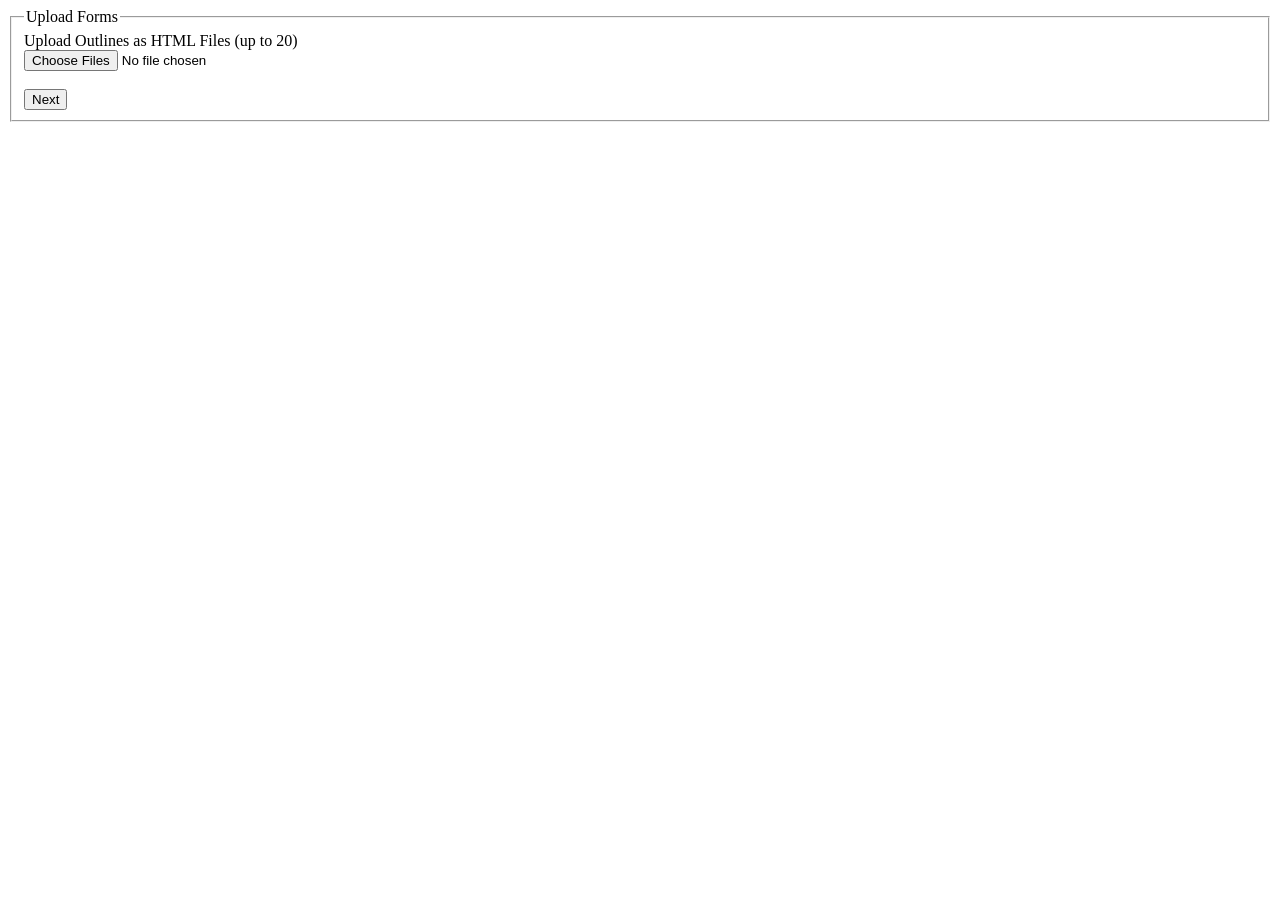
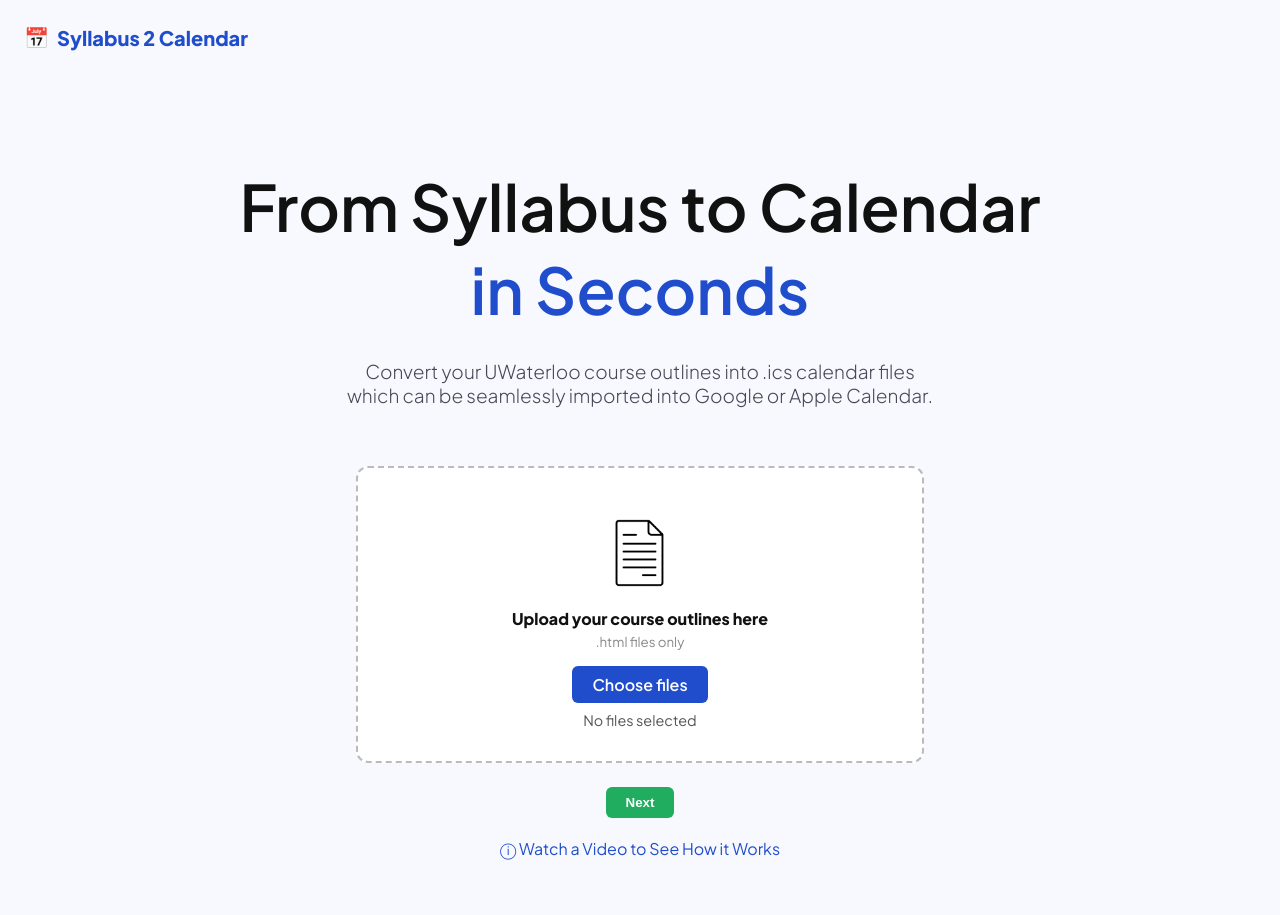
Before and after one commit to Keeret-Mahi/outline-to-calendar, a Flask app: page / in a window 1280 px wide. Before the commit the page ends 122 px from the top, so only its background shows below. Run offline with Flask 3, Linux system fonts and the light colour scheme; some libraries are stand-ins or nearby versions.

Commit message:
Upload Page CSS Added

```diff
--- /dev/null
+++ b/static/styles/upload.css
@@ -0,0 +1,110 @@
+/* ---------- Base layout & typography ---------- */
+body {
+  margin: 0;
+  padding: 40px 20px;
+  font-family: "Plus Jakarta Sans", sans-serif;
+  background: #F7F9FE;
+  color: #111;
+  display: flex;
+  flex-direction: column;
+  align-items: center;
+}
+
+.logo {
+  position: absolute;
+  top: 24px;
+  left: 24px;
+  display: flex;
+  align-items: center;
+  font-size: 20px;
+  font-weight: bold;
+  color: #204dcc;
+}
+
+.logo span { margin-left: 8px; }
+
+h1 {
+  margin-top: 125px;
+  font-size: 64px;
+  font-weight: 600;
+  line-height: 1.3;
+  text-align: center;
+}
+
+h1 span { color: #204dcc; }
+
+p.subtitle {
+  margin-top: -15px;
+  max-width: 600px;
+  font-size: 19px;
+  font-weight: 300;
+  text-align: center;
+  color: #484958;
+}
+
+/* ---------- Upload / drag‑and‑drop box ---------- */
+.upload-box {
+  border: 2px dashed #bbb;
+  border-radius: 12px;
+  background: #fff;
+  width: 500px;
+  padding: 2rem;
+  margin: 40px auto 1.5rem;   /* centers the box */
+  text-align: center;
+  transition: background-color .25s ease;
+}
+
+.upload-box:hover,
+.upload-box.highlight {
+  background: #eef3fd;
+  border-color: #5f86e0;
+  cursor: pointer;
+}
+
+.form-icon {
+    display: block;
+    margin: 0 auto;
+    width: 65px;
+    margin-bottom: 5px;
+    margin-top: 5px;
+}
+
+.upload-text small { color: #888; display: block; margin-top: 4px; }
+
+/* ---------- Custom choose button & file count ---------- */
+.choose-btn,
+.submit-button {
+  padding: .5rem 1.25rem;
+  border: none;
+  border-radius: 6px;
+  font-weight: 600;
+  cursor: pointer;
+}
+
+.choose-btn        { background: #204dcc; color: #fff; display: inline-block; margin-top: 1rem; }
+.choose-btn:hover  { background: #183cb8; }
+
+.file-name {
+  font-size: .9rem;
+  color: #555;
+  margin-top: .5rem;
+  text-align: center;
+  display: block;             /* new line under button */
+}
+
+/* ---------- “Next” button (outside box) ---------- */
+.next-wrapper   { margin-top: 1.25rem; text-align: center; }
+
+.submit-button  { background: #20ad5f; color: #fff; }
+.submit-button:hover { background: #179152; }
+
+/* ---------- Video hint link ---------- */
+.video-hint {
+  margin-top: 20px;
+  font-size: 16px;
+  font-weight: 500;
+  color: #204dcc;
+  cursor: pointer;
+}
+
+.video-hint:hover { text-decoration: underline; font-weight: 600; }
--- a/templates/upload.html
+++ b/templates/upload.html
@@ -1,26 +1,99 @@
 <!DOCTYPE html>
 <html lang="en">
 <head>
-    <meta charset="UTF-8">
-    <meta name="viewport" content="width=device-width, initial-scale=1.0">
-    <title>Outlines -> Calendar</title>
+  <meta charset="UTF-8" />
+  <meta name="viewport" content="width=device-width, initial-scale=1.0"/>
+  <title>Syllabus Calendar</title>
+
+  <!-- main CSS -->
+  <link rel="stylesheet" href="{{ url_for('static', filename='styles/upload.css') }}">
+
+  <!-- Plus Jakarta Sans -->
+  <link rel="preconnect" href="https://fonts.googleapis.com">
+  <link rel="preconnect" href="https://fonts.gstatic.com" crossorigin>
+  <link href="https://fonts.googleapis.com/css2?family=Plus+Jakarta+Sans:wght@300;400;600;800&display=swap" rel="stylesheet">
 </head>
 <body>
-    <div class="content-section">
-        <form method="POST" enctype="multipart/form-data" action="">
-            {{ form.hidden_tag() }}
-            <fieldset>
-                <legend>Upload Forms</legend>
-                <div class="form-group">
-                    {{ form.outlines.label }}<br>
-                    {{ form.outlines() }}  <!-- This renders the actual file input field -->
-                </div>
-                <br>
-                <div class="form-group">
-                    {{ form.submit() }}  <!-- This renders the submit button -->
-                </div>
-            </fieldset>
-        </form>
+
+  <div class="logo">📅 <span>Syllabus 2 Calendar</span></div>
+
+  <h1>From Syllabus to Calendar<br><span>in Seconds</span></h1>
+  <p class="subtitle">
+    Convert your UWaterloo course outlines into .ics calendar files<br>
+    which can be seamlessly imported into Google or Apple Calendar.
+  </p>
+
+  <!-- full form -->
+  <form id="upload-form" method="POST" enctype="multipart/form-data">
+    {{ form.hidden_tag() }}
+
+    <!-- dashed drop area -->
+    <div class="upload-box" id="drop-area">
+      <div class="upload-text">
+        <img src="{{ url_for('static', filename='images/file-icon.png') }}" alt="Logo" class = "form-icon">
+        <strong>Upload your course outlines here</strong><br>
+        <small>.html files only</small>
+      </div>
+
+      <!-- hidden native input -->
+      {{ form.outlines(id="fileElem", style="display:none;", multiple=true) }}
+
+      <!-- custom choose button + file count -->
+      <label for="fileElem" class="choose-btn">Choose files</label>
+      <div id="file-name" class="file-name">No files selected</div>
     </div>
+
+    <!-- Next button beneath the box -->
+    <div class="next-wrapper">
+      {{ form.submit(class_="submit-button") }}
+    </div>
+  </form>
+
+  <p class="video-hint">ⓘ Watch a Video to See How it Works</p>
+
+  <!-- inline JS -->
+  <script type="text/javascript">
+    (function () {
+      const box      = document.getElementById('drop-area');
+      const input    = document.getElementById('fileElem');
+      const fileName = document.getElementById('file-name');
+
+      /* click anywhere inside dashed box */
+      box.addEventListener('click', e => {
+        if (e.target.tagName !== 'LABEL' && e.target !== input) {
+          input.click();
+        }
+      });
+
+      /* drag‑and‑drop */
+      ['dragenter','dragover'].forEach(evt =>
+        box.addEventListener(evt, e => { e.preventDefault(); box.classList.add('highlight'); })
+      );
+      ['dragleave','drop'].forEach(evt =>
+        box.addEventListener(evt, () => box.classList.remove('highlight'))
+      );
+      box.addEventListener('drop', e => {
+        e.preventDefault();
+        if (e.dataTransfer.files.length) {
+          input.files = e.dataTransfer.files;
+          updateLabel();
+        }
+      });
+
+      /* filename / count display */
+      input.addEventListener('change', updateLabel);
+
+      function updateLabel () {
+        const count = input.files.length;
+        if (count === 0) {
+          fileName.textContent = 'No files selected';
+        } else if (count === 1) {
+          fileName.textContent = '1 File';
+        } else {
+          fileName.textContent = count + ' Files';
+        }
+      }
+    })();
+  </script>
 </body>
 </html>
```
Also changed, not shown: static/scripts/upload.js (added, +20 -0 lines), static/images/file-icon.png (added).
